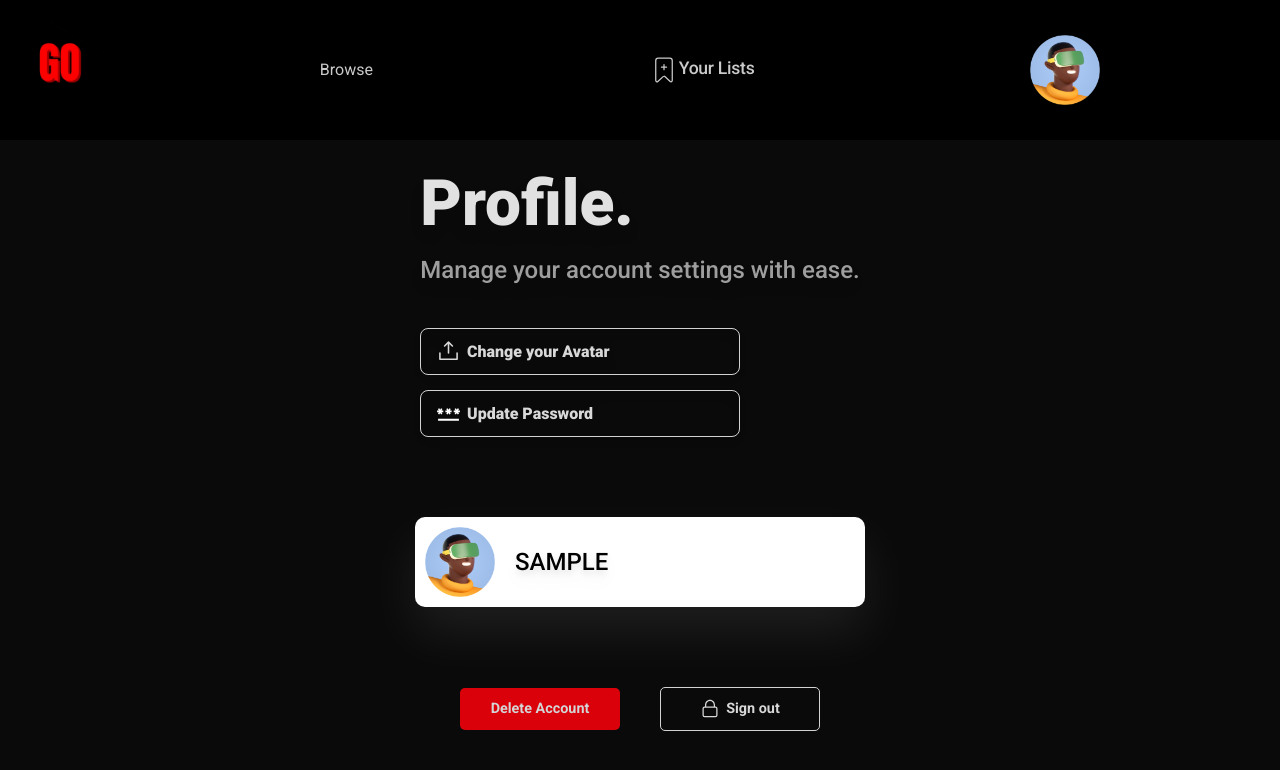
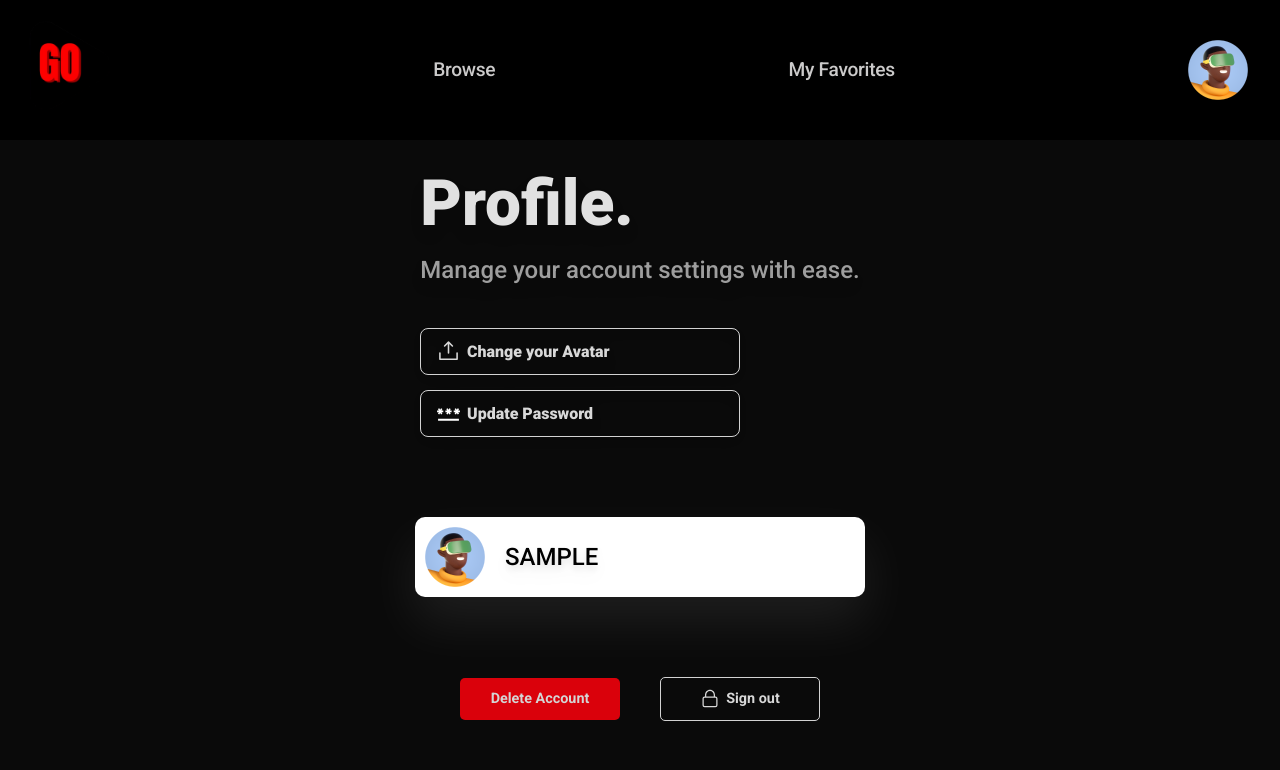
Before and after one commit to hassohamid/MoviGO, a React (Vite) app: page /profile in a window 1280 px wide. Shown: the top 770 px of the page. Built offline with nearby package versions, Linux system fonts and the light colour scheme; sample sign-in values are in the browser's storage; a web font is replaced by a local one.

Commit message:
Navbar Flexed

```diff
--- a/src/App.css
+++ b/src/App.css
@@ -196,17 +196,17 @@ nav {
 .avatar {
   filter: drop-shadow(0 10px 8px rgb(0 0 0 / 0.04))
     drop-shadow(0 4px 3px rgb(0 0 0 / 0.1));
+  margin-right: 2rem;
 }
 
 .userImg {
-  height: 70px;
-  width: 70px;
+  height: 60px;
+  width: 60px;
 }
 .home {
   font-size: 1.2rem;
   font-weight: 500;
   letter-spacing: -0.016em;
-  flex-grow: 1;
   text-align: center;
 }
 
@@ -216,7 +216,7 @@ nav {
 
 .favorites {
   display: flex;
-  font-size: 1.1rem;
+  font-size: 1.2rem;
   font-weight: 500;
   letter-spacing: -0.016em;
   filter: drop-shadow(0 10px 8px rgb(0 0 0 / 0.04))
@@ -424,6 +424,7 @@ nav {
 .avatar-btn:hover {
   color: rgb(255, 255, 255);
   border: 1.3px solid rgb(255, 255, 255);
+  filter: drop-shadow(0 25px 25px rgba(255, 255, 255, 0.487));
 }
 
 .update-btn {
@@ -442,6 +443,7 @@ nav {
 .update-btn:hover {
   color: rgb(255, 255, 255);
   border: 1.3px solid rgb(255, 255, 255);
+  filter: drop-shadow(0 25px 25px rgba(255, 255, 255, 0.487));
 }
 
 .profile-btns {
--- a/src/components/Navigation.jsx
+++ b/src/components/Navigation.jsx
@@ -7,15 +7,11 @@ export default function Navigation() {
     <header>
       <nav>
         <img src="src/assets/testlogo.png" alt="Web Logo" className="logonav" />
-        <div className="w-screen flex justify-evenly gap-24 items-center">
-          <Link
-            to="/home"
-            className="hover:text-white transition-all duration-150"
-          >
+        <Link to="/home" className="home">
           Browse
         </Link>
         <Link to="/favorites" className="favorites">
-            <CiBookmarkPlus size={30} /> Your Lists
+          My Favorites
         </Link>
         <Link to="/profile" className="avatar">
           <img
@@ -24,7 +20,6 @@ export default function Navigation() {
             alt="Profile Picture"
           />
         </Link>
-        </div>
       </nav>
     </header>
   );
```
Lines whose indentation alone changed are shown as unchanged.
